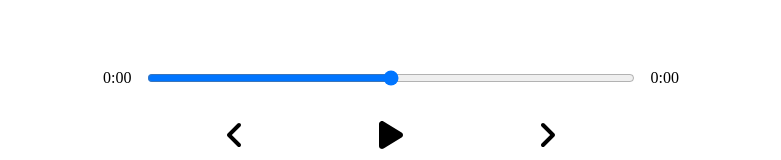
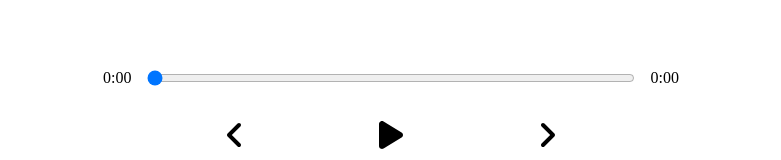
Before and after one commit to arshdeep4909/the-music-player, a React (Create React App) app: page / in a window 1280 px wide. Shown: the part 562-722 px from the top of the page, without its empty margins (249-1030 px from the left). Built offline with nearby package versions, Linux system fonts and the light colour scheme.

Commit message:
implementing range(slider) controls.
so that when we slide the slider we can change so duration, also so that the slider corresponds to the song duration

```diff
--- a/src/components/Player.jsx
+++ b/src/components/Player.jsx
@@ -2,6 +2,7 @@ import React, { useRef, useState } from "react";
 import { FontAwesomeIcon } from "@fortawesome/react-fontawesome";
 import {
   faPlay,
+  faPause,
   faAngleLeft,
   faAngleRight,
 } from "@fortawesome/free-solid-svg-icons";
@@ -17,8 +18,8 @@ function Player({
   const audioRef = useRef(null);
   //State
   const [songsInfo, setSongInfo] = useState({
-    currentTime: null,
-    duration: null,
+    currentTime: "",
+    duration: "",
   });
   //Event Handlers
   const playSongHandler = () => {
@@ -64,6 +65,11 @@ function Player({
     setSongInfo({ ...songsInfo, currentTime: current, duration: duration });
   };
 
+  const dragHandler = (e) => {
+    audioRef.current.currentTime = e.target.value;
+    setSongInfo({ ...songsInfo, currentTime: e.target.value });
+  };
+
   //formating seconds to minutes and seconds
   const getTime = (time) => {
     return (
@@ -74,7 +80,14 @@ function Player({
     <div className="player">
       <div className="time-control">
         <p>{getTime(songsInfo.currentTime)}</p>
-        <input type="range" className="track" />
+        <input
+          min={0}
+          max={songsInfo.duration || 0}
+          value={songsInfo.currentTime}
+          onChange={dragHandler}
+          type="range"
+          className="track"
+        />
         <p>{getTime(songsInfo.duration)}</p>
       </div>
       <div className="play-control">
@@ -88,7 +101,7 @@ function Player({
           onClick={playSongHandler}
           className="play"
           size="2x"
-          icon={faPlay}
+          icon={isPlaying ? faPause : faPlay}
         />
         <FontAwesomeIcon
           onClick={() => skipTrackHandler("skip-forward")}
--- a/src/components/Song.jsx
+++ b/src/components/Song.jsx
@@ -4,7 +4,7 @@ function Song({ songs, currentSong }) {
   return (
     <div className="song-container">
       <h1 className="song-cover">
-        <img src={currentSong.cover} alt="" />
+        <img src={currentSong.cover} alt="album-cover" />
       </h1>
       <h1 className="song-name">{currentSong.name}</h1>
       <h1 className="song-artist">{currentSong.artist}</h1>
```
